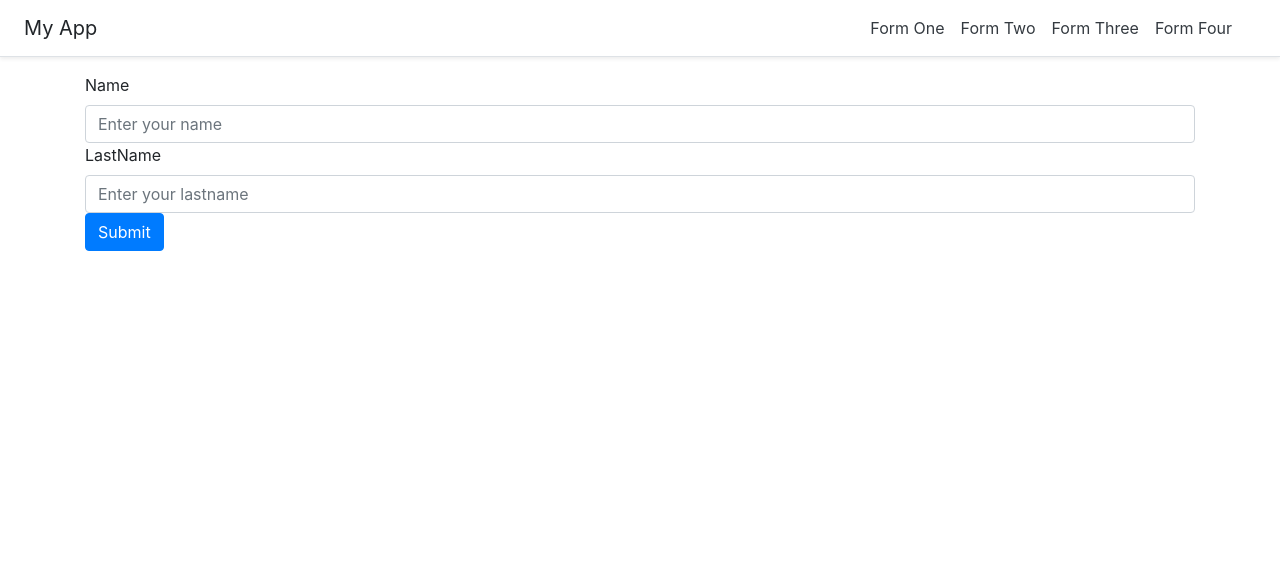
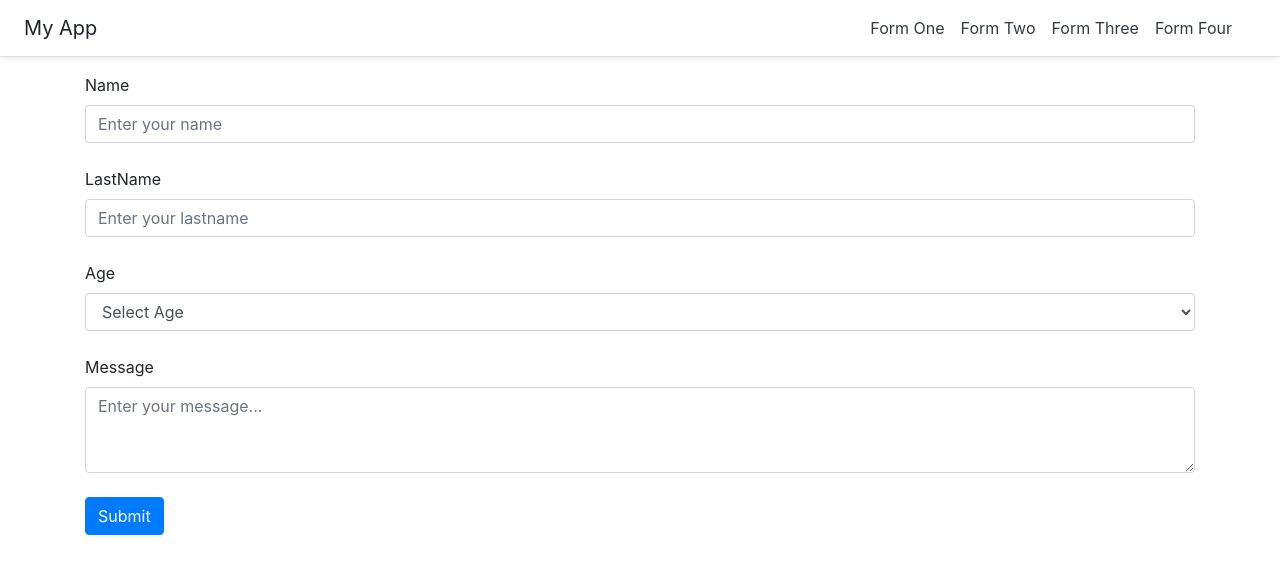
Before and after one commit to Zankar1992/07forms, a React (Create React App) app: page /formfour in a window 1280 px wide. Shown: the top 574 px of the page. Built offline with nearby package versions, Linux system fonts and the light colour scheme.

Commit message:
custom select,textarea validation

```diff
--- a/src/FormFour.js
+++ b/src/FormFour.js
@@ -5,9 +5,10 @@ import { validate } from './utils/validate';
 class FormFour extends Component {
 
   state = {
+    maxAge: 100,
     loading: false,
     formData: {
-      name: {
+      name: { //key nd element,value,config is value
         element: 'input',
         value: '',
         config: {
@@ -33,12 +34,44 @@ class FormFour extends Component {
         validation: {
           required: true
         },
+        //value add kari hase to valid nd touched true thase nd
+        //after submit validationmessage show thase
+        valid: false,
+        touched: false,
+        validationMessage: ''
+      },
+      age: {
+        element: 'select',
+        value: '',
+        config: {
+          name: 'age_input',
+        },
+        validation: {
+          required: true,
+          minNum: 20  // minimum 20 age validation true otherwise not valid
+        },
+        valid: false,
+        touched: false,
+        validationMessage: ''
+      },
+      message: {
+        element: 'textarea',
+        value: '',
+        config: {
+          name: 'message_input',
+          rows: 3,
+          placeholder: 'Enter your message...'
+        },
+        validation: {
+          required: true
+        },
         valid: false,
         touched: false,
         validationMessage: ''
       }
     }
   }
+
   updateForm = (element) => {
     const newFormData = { ...this.state.formData }
     const newElement = { ...newFormData[element.id] }
@@ -61,8 +94,61 @@ class FormFour extends Component {
     })
   }
 
+  submitForm = (event) => {
+    event.preventDefault();
+    // console.log(event)
+    let dataToSubmit = {};
+    let formIsValid = true;
+
+    for (let key in this.state.formData) {
+      formIsValid = this.state.formData[key].valid && formIsValid;
+    }
+    if (formIsValid) {
+      // alert('Cool,the form is valid!')
+      this.setState({ loading: true });
+      for (let key in this.state.formData) {
+        dataToSubmit[key] = this.state.formData[key].value
+      }
+      // console.log('SUBMIT FORM WITH',dataToSubmit)   //submit data show
+      setTimeout(() => {
+        this.setState({ loading: false });
+        this.onSuccess();
+      }, 1000);
+    } else {
+      alert('Sorry,the form is not valid!')
+    }
+  }
+  //
+  onSuccess = () => {
+    let forDataCopy = {
+      ...this.state.formData
+    }
+    for (let key in this.state.formData) {
+      // forDataCopy[key] = this.state.formData[key].value
+      forDataCopy[key].value = '';
+      forDataCopy[key].valid = false;  //data valid hase to delete thase
+      forDataCopy[key].touched = false;
+      forDataCopy[key].validationMessage = '';
+      //submit click nd than data delete
+    }
+    this.setState({ formData: forDataCopy });
+    alert('THANK YOU WE WILL CONTACT YOU LATER...OR NOT')
+  }
+
+  // age select js logic
+  generateOptions = () => {
+    const ageArray = [];
+    for (let i = 1; i < this.state.maxAge; i++) {
+      ageArray.push(i)
+    }
+    return ageArray.map((value, i) => (
+      <option key={i} value={value}>{value}</option>
+    ))
+  }
+
+
   render() {
-    console.log(this.state.formData.name)
+    // console.log(this.state.formData.name)
     return (
       <>
         <div className="container">
@@ -73,7 +159,8 @@ class FormFour extends Component {
                 formData={this.state.formData.name}
                 change={(element) => this.updateForm(element)}
                 id="name"
-              />
+              /> <br />
+
               <div className="form-group">
                 <label>LastName</label>
                 <FormField
@@ -81,14 +168,38 @@ class FormFour extends Component {
                   change={(element) => this.updateForm(element)}
                   id="lastname"
                 />
+                <br />
+
+                <div className="form-group">
+                  <label>Age</label>
+                  <FormField
+                    formData={this.state.formData.age}
+                    change={(element) => this.updateForm(element)}
+                    id="age"
+                  >
+                    <option value="">Select Age</option>
+                    {this.generateOptions()}
+                  </FormField>
+                  <br />
+
+                  <div className="form-group">
+                    <label>Message</label>
+                    <FormField
+                      formData={this.state.formData.message}
+                      change={(element) => this.updateForm(element)}
+                      id="message"
+                    />
+                    <br />
                     <button
                       type="submit"
                       className="btn btn-primary"
-                  onClick={(e) => this.submitform(e)}
+                      onClick={(event) => this.submitForm(event)}
                       disabled={this.state.loading}
                     >
                       Submit
                     </button>
+                  </div>
+                </div>
               </div>
             </div>
           </form>
--- a/src/FormThree.js
+++ b/src/FormThree.js
@@ -1,5 +1,5 @@
 import React from 'react';
-import { Formik, Form, Field, ErrorMessage } from 'formik';
+import { Formik, Form, Field } from 'formik';    //ErrorMessage add karvu
 import * as Yup from 'yup';
 import KErrorMessage from './components/KErrorMessage';
 
--- a/src/utils/FormFields.js
+++ b/src/utils/FormFields.js
@@ -1,15 +1,15 @@
 import React from 'react';
 
-const FormField = ({ formData, change, id }) => {
+const FormField = ({ formData, change, id, children }) => {
 
   const showError = () => {
     let errorMessage = null;
 
-    if(
+    if (
       formData.validation &&
       !formData.valid &&
       formData.validationMessage
-    ){
+    ) {
       errorMessage = (
         <div className="error-label">
           {formData.validationMessage}
@@ -30,9 +30,40 @@ const FormField = ({ formData, change, id }) => {
               {...formData.config}
               value={formData.value}
               className="form-control"
-              onChange={(e) => change({e,id,blur:null})}
-              onBlur={(e) => change({e,id,blur:true})}
+              onChange={(event) => change({ event, id, blur: null })}
+              onBlur={(event) => change({ event, id, blur: true })}
             />
+            {showError()}
+          </>
+        )
+        break;
+        case ('select'):
+        formTemplate = (
+          <>
+            <select
+              {...formData.config}
+              value={formData.value}
+              className="form-control"
+              onChange={(event) => change({ event, id, blur: null })}
+              onBlur={(event) => change({ event, id, blur: true })}
+            >
+              {children}
+            </select>
+            {showError()}
+          </>
+        )
+        break;
+        case ('textarea'):
+        formTemplate = (
+          <>
+            <textarea
+              {...formData.config}
+              value={formData.value}
+              className="form-control"
+              onChange={(event) => change({ event, id, blur: null })}
+              onBlur={(event) => change({ event, id, blur: true })}
+            >
+            </textarea>
             {showError()}
           </>
         )
--- a/src/utils/validate.js
+++ b/src/utils/validate.js
@@ -3,8 +3,13 @@ export const validate = (element) => {
 
   if(element.validation.required){
     const valid = element.value.trim() !== '';
-    const message = `${!valid ? 'this field is required':''}`;
+    const message = `${!valid ? 'This field is required':''}`;
     error= !valid ? [valid,message]: error
   }
-  return error;
-}
+  if(element.validation.minNum){
+      const valid = parseInt(element.value.trim()) >= element.validation.minNum;
+      const message = `${!valid ? `Sorry,the minimum is' ${element.validation.minNum}`:''}`;
+      error= !valid ? [valid,message]: error
+    }
+    return error;
+  }
```
Also changed, not shown: 1 other file (tests, documents, lock files or other folders). Lines whose indentation alone changed are shown as unchanged.
